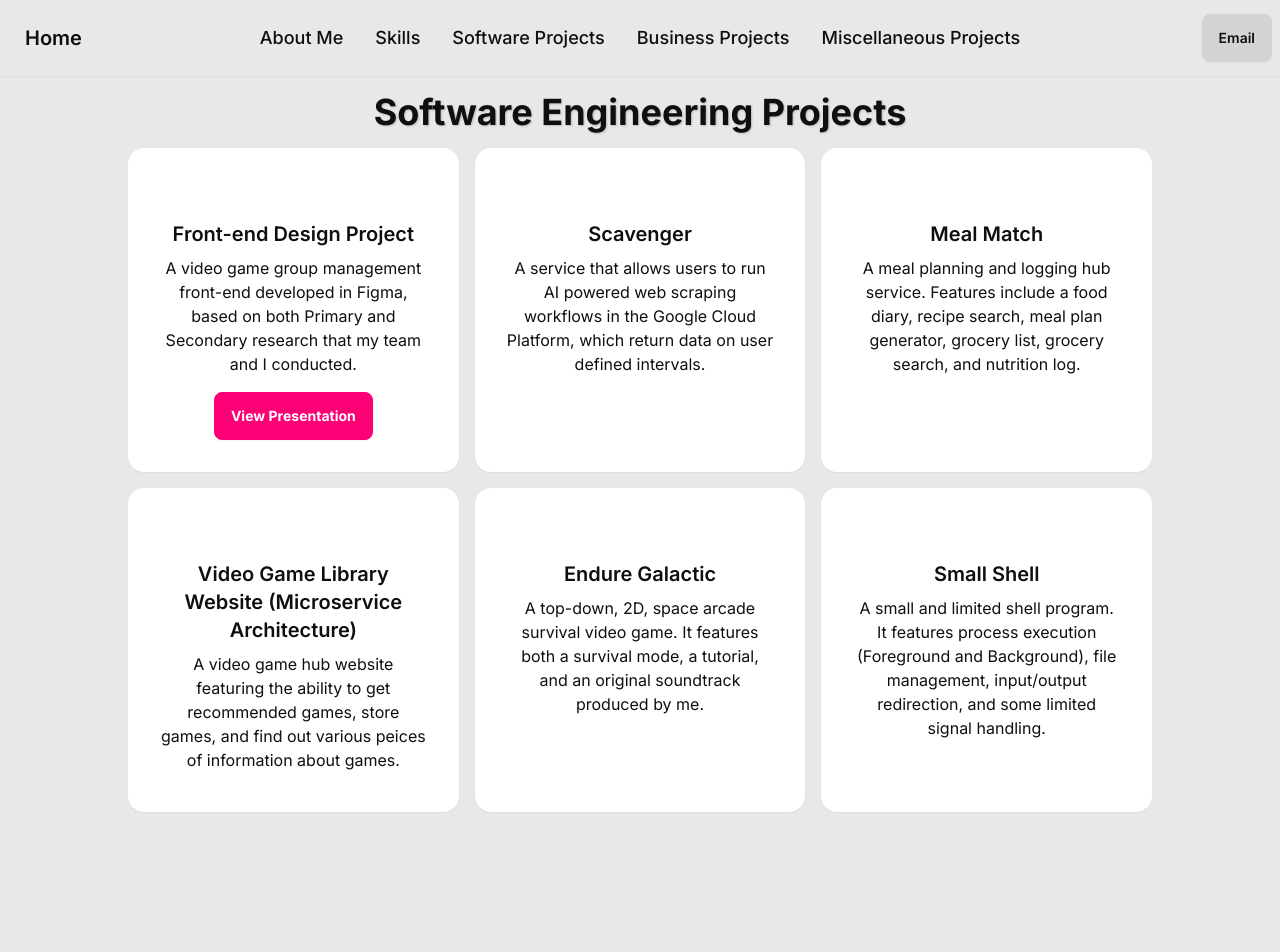
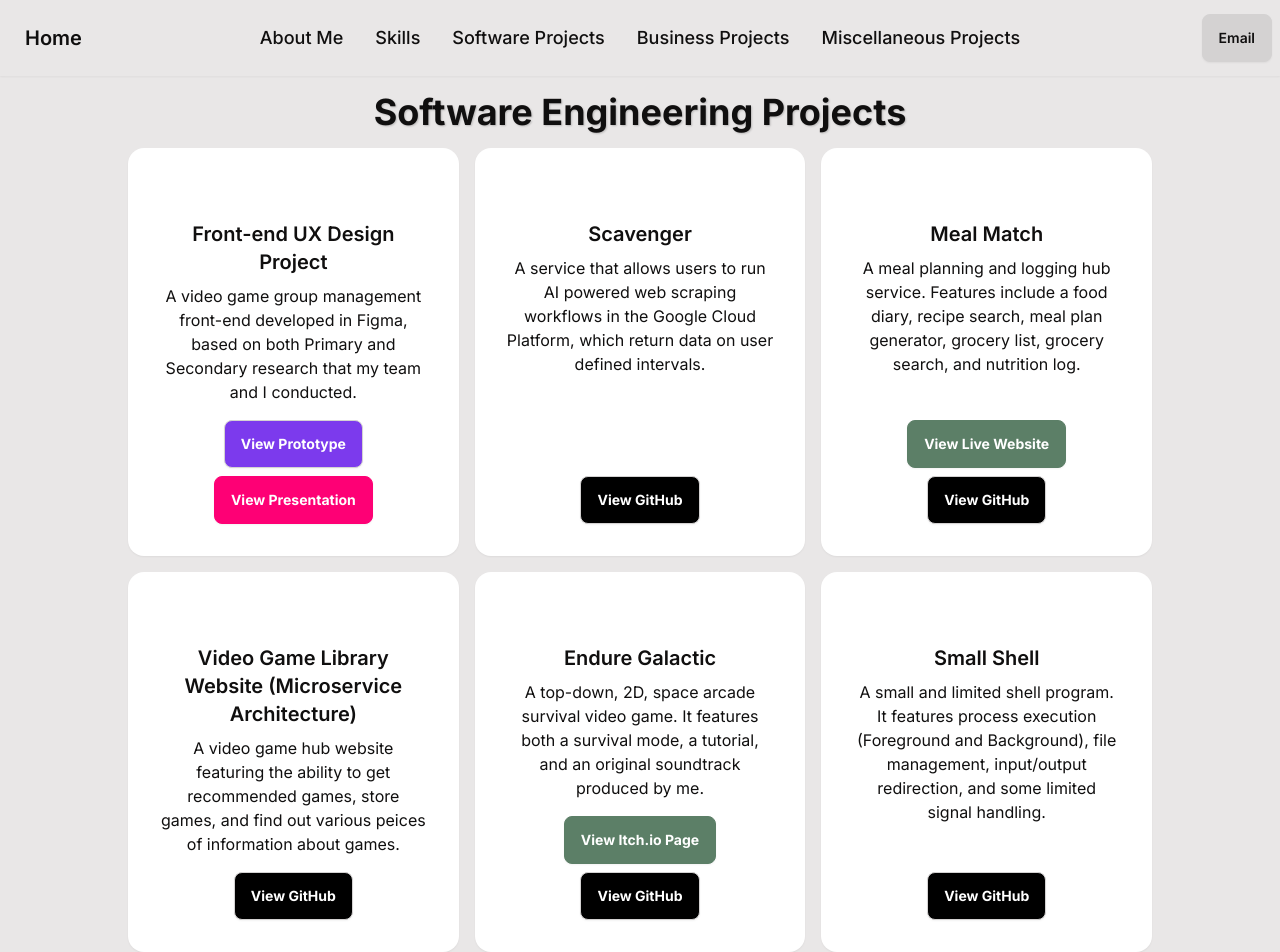
Before and after one commit to DEusername/Personal-Website, a React (Create React App) app in the folder website/: page /software-projects in a window 1280 px wide. Shown: the top 952 px of the page. Before the commit the page ends 828 px from the top, so only its background shows below. Built offline with nearby package versions, Linux system fonts and the light colour scheme.

Commit message:
stubbed out some of the software page.

```diff
--- a/website/src/DirPages/software.js
+++ b/website/src/DirPages/software.js
@@ -12,13 +12,21 @@ function Software() {
             <main>
                 <div className="flex gap-4 mb-4">
                     <Card
-                        title="Front-end Design Project"
+                        title="Front-end UX Design Project"
                         content="A video game group management front-end developed in Figma, based on
                         both Primary and Secondary research that my team and I conducted."
                         linkDivs={
                             <div>
                                 <AnchorButton
-                                    hrefVal={"./projects/BA_Projects/Team-6_Project-Presentation_BA363.pdf"}
+                                    hrefVal={`https://www.figma.com/proto/lfNCk8pbSrpqWgSxGhv1Cc/
+                                        Group-30---Final-Prototype?node-id=78-17707&p=f&t=
+                                        TF6E5Ss7TxIb0I2Y-0&scaling=scale-down&content-scaling=
+                                        fixed&page-id=0%3A1&starting-point-node-id=78%3A17707`}
+                                    label={"Prototype"}
+                                    color={"bg-violet-600 hover:bg-violet-800 text-white"}
+                                />
+                                <AnchorButton
+                                    hrefVal={"./projects/CS_Projects/Everson_Final-Presentation_CS352.pdf"}
                                     label={"Presentation"}
                                     color={"btn-primary"}
                                 />
@@ -30,7 +38,11 @@ function Software() {
                         the Google Cloud Platform, which return data on user defined intervals."
                         linkDivs={
                             <div>
-
+                                <AnchorButton
+                                    hrefVal={'https://github.com/FerretCode/scavenger'}
+                                    label={"GitHub"}
+                                    color={"bg-black hover:bg-gray-600 text-white"}
+                                />
                             </div>}
                     />
                     <Card
@@ -39,7 +51,16 @@ function Software() {
                         recipe search, meal plan generator, grocery list, grocery search, and nutrition log."
                         linkDivs={
                             <div>
-
+                                <AnchorButton
+                                    hrefVal={'https://meal-match-service.vercel.app'}
+                                    label={"Live Website"}
+                                    color={"btn-accent text-white"}
+                                />
+                                <AnchorButton
+                                    hrefVal={'https://github.com/FerretCode/scavenger'}
+                                    label={"GitHub"}
+                                    color={"bg-black hover:bg-gray-600 text-white"}
+                                />
                             </div>}
                     />
                 </div>
@@ -50,7 +71,11 @@ function Software() {
                         store games, and find out various peices of information about games."
                         linkDivs={
                             <div>
-
+                                <AnchorButton
+                                    hrefVal={''}
+                                    label={"GitHub"}
+                                    color={"bg-black hover:bg-gray-600 text-white"}
+                                />
                             </div>}
                     />
                     <Card
@@ -59,7 +84,16 @@ function Software() {
                         survival mode, a tutorial, and an original soundtrack produced by me."
                         linkDivs={
                             <div>
-
+                                <AnchorButton
+                                    hrefVal={''}
+                                    label={"Itch.io Page"}
+                                    color={"btn-accent text-white"}
+                                />
+                                <AnchorButton
+                                    hrefVal={''}
+                                    label={"GitHub"}
+                                    color={"bg-black hover:bg-gray-600 text-white"}
+                                />
                             </div>}
                     />
                     <Card
@@ -69,7 +103,11 @@ function Software() {
                         some limited signal handling."
                         linkDivs={
                             <div>
-
+                                <AnchorButton
+                                    hrefVal={''}
+                                    label={"GitHub"}
+                                    color={"bg-black hover:bg-gray-600 text-white"}
+                                />
                             </div>}
                     />
                 </div>
```
Also changed, not shown: 1 other file (tests, documents, lock files or other folders).
